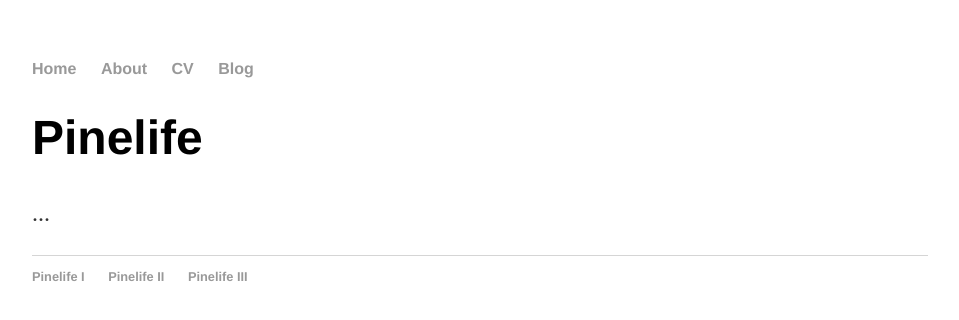
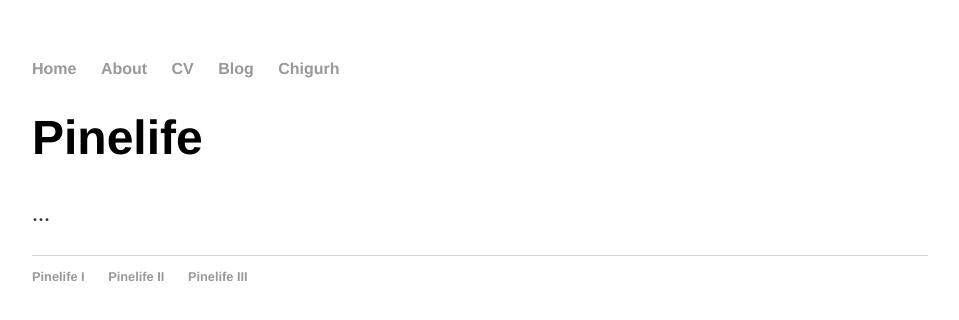
Before and after one commit to Pinelife/pinelife.github.io, a Jekyll site: the page built from index.html, in a window 1280 px wide. Shown: the top 320 px of the page, without its empty margins (160-1119 px from the left). Built offline with Jekyll 4.4.1, drawn with Linux system fonts in a browser that asks for light colours.

Commit message:
Update default.html

```diff
--- a/_layouts/default.html
+++ b/_layouts/default.html
@@ -12,6 +12,7 @@
 	        	<li><a href="/about">About</a></li>
         		<li><a href="/cv">CV</a></li>
         		<li><a href="http://pinelife3.tumblr.com">Blog</a></li>
+			<li><a href="/chigurh">Chigurh</a></li>
 	    		</ul>
 			</nav>
 			<div class="container">
```
